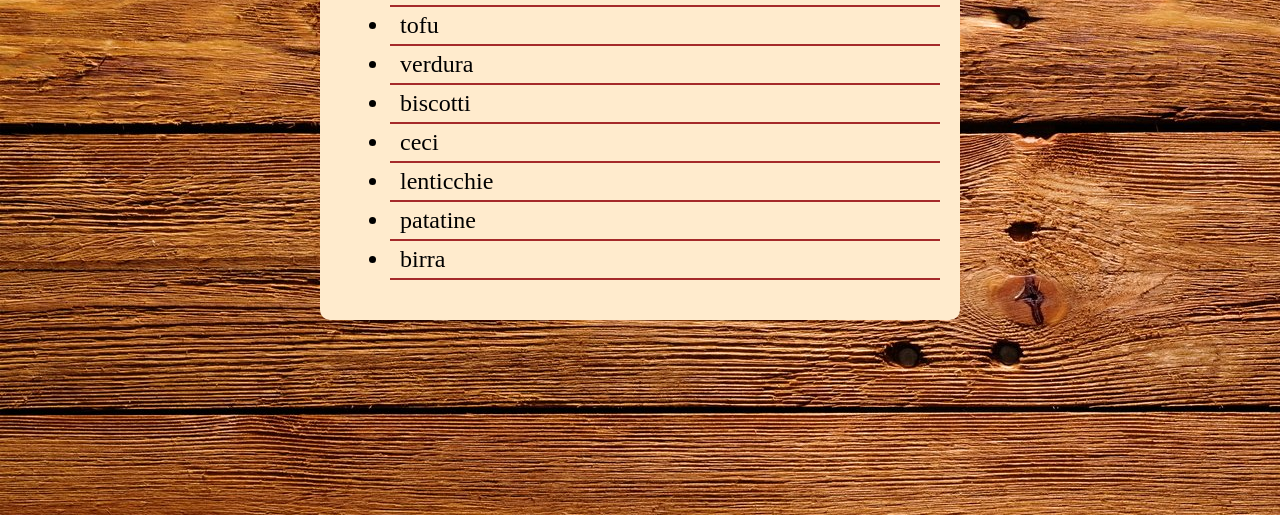
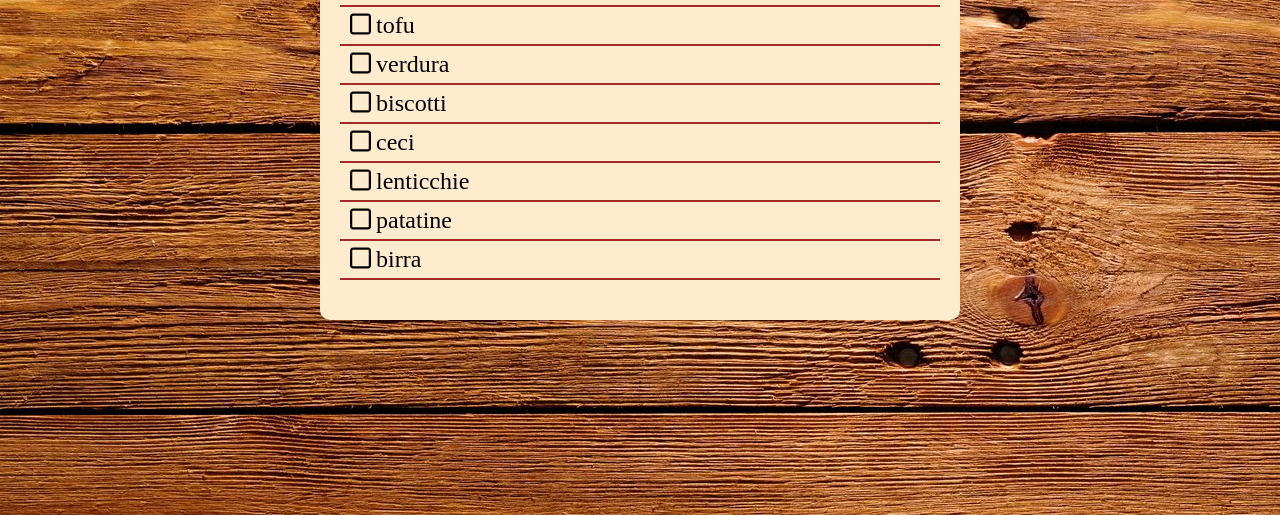
Before and after one commit to ValeriaGiannelli/js-lista-spesa, a plain HTML site: page index.html in a window 1280 px wide. Shown: the part 285-800 px from the top of the page. Drawn offline with Linux system fonts and the light colour scheme.

Commit message:
feat: add fontawesome as an icon to the list

```diff
--- a/css/style.css
+++ b/css/style.css
@@ -27,11 +27,15 @@
 /* caratteristiche lista */
 #my_list{
     text-align: start;
-    margin-left: 50px;
     font-size: 24px;
+    list-style: none;
 }
 
 #my_list li{
     border-bottom: 2px solid brown;
     padding: 5px 10px;
 }
+
+#my_list li i{
+    padding-right: 5px;
+}
--- a/index.html
+++ b/index.html
@@ -3,7 +3,10 @@
 <head>
     <meta charset="UTF-8">
     <meta name="viewport" content="width=device-width, initial-scale=1.0">
-    <title>Mail</title>
+    <title>Lista della spesa</title>
+
+    <!-- Fontawesome -->
+    <link rel="stylesheet" href="https://cdnjs.cloudflare.com/ajax/libs/font-awesome/6.5.2/css/all.min.css" integrity="sha512-SnH5WK+bZxgPHs44uWIX+LLJAJ9/2PkPKZ5QiAj6Ta86w+fsb2TkcmfRyVX3pBnMFcV7oQPJkl9QevSCWr3W6A==" crossorigin="anonymous" referrerpolicy="no-referrer">
 
     <!-- mio css -->
     <link rel="stylesheet" href="css/style.css">
--- a/js/main.js
+++ b/js/main.js
@@ -16,7 +16,7 @@ const unorderList = document.getElementById("my_list");
 let i = 0; //la setto a zero, perché devo dare una condizione di partenza al ciclo successivo
 while(i < myList.length){ // metto la condizione per la quale il ciclo deve continuare
     // creo l'elemento per ogni i
-    let listItem = `<li>${myList[i]}</li>`;
+    let listItem = `<li><i class="fa-regular fa-square"></i>${myList[i]}</li>`;
 
     // inserisco questo elemento nel contenitore della lista
     unorderList.innerHTML += listItem;
```
